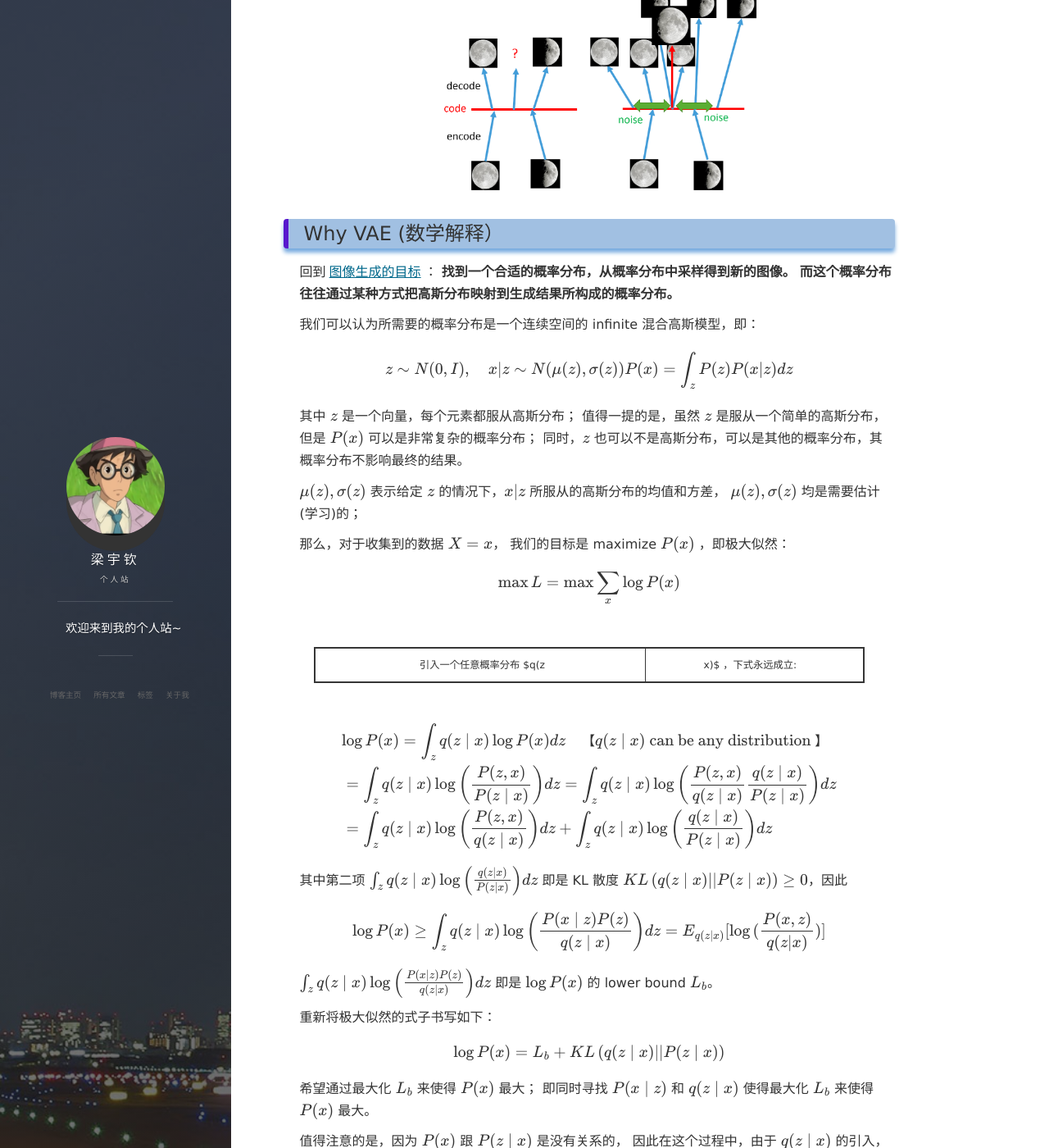
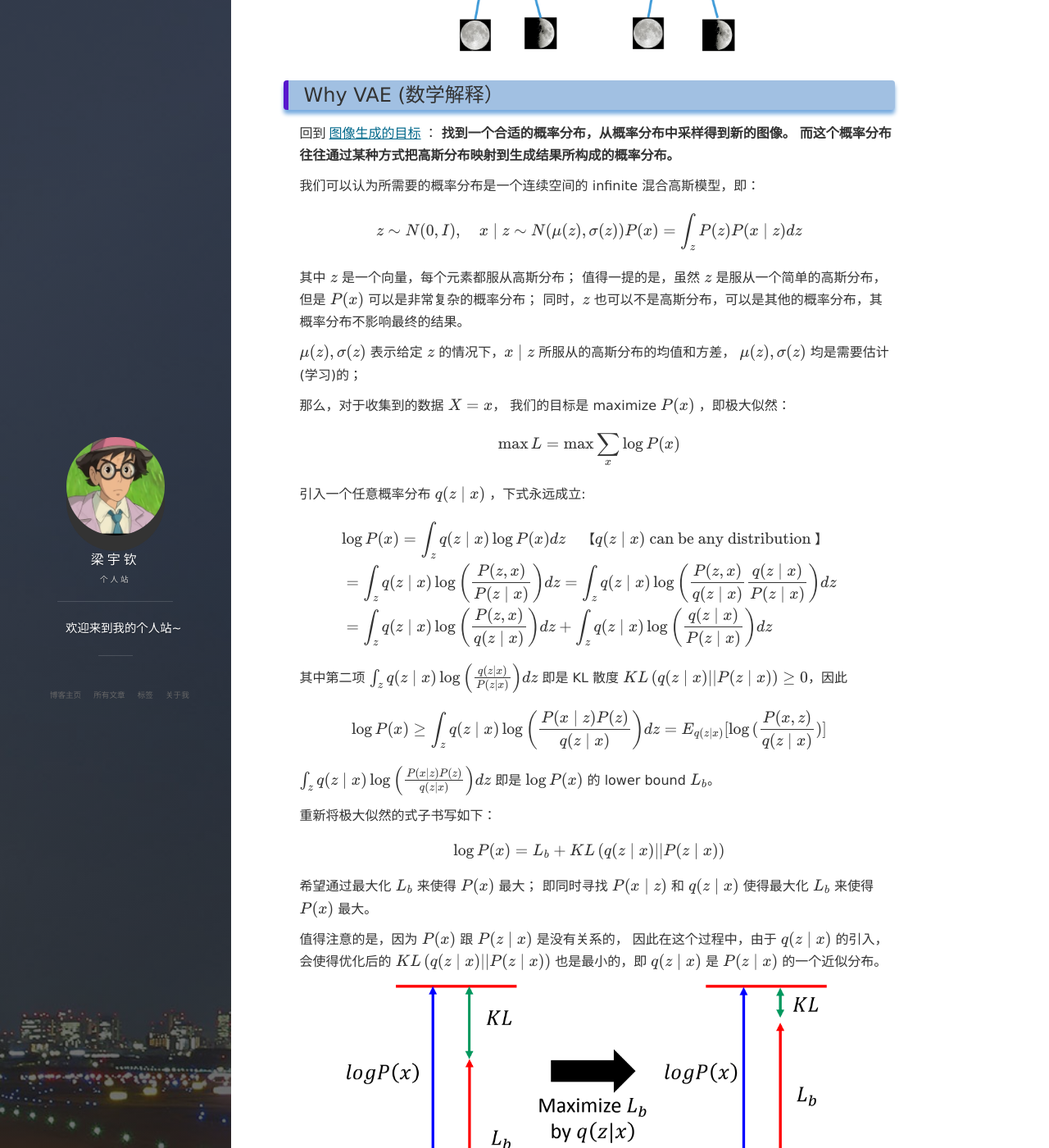
Before and after one commit to iYuqinL/iYuqinL.github.io, a Jekyll site: the page built from _posts/2023-06-17-image_generation_VAE.md, in a window 1280 px wide and 1400 px high, scrolled down 1910 px. Shown: the whole window at 82% size. Built offline with Jekyll 4.4.1, drawn with Linux system fonts in a browser that asks for light colours; nearby versions of some CDN libraries; formulas are drawn with MathJax 3; comment, search, counter and statistics services are not loaded; some of the changed text lies outside the part shown.

Commit message:
fix: fix image size and math equation

```diff
--- a/_posts/2023-06-17-image_generation_VAE.md
+++ b/_posts/2023-06-17-image_generation_VAE.md
@@ -9,7 +9,7 @@
 
 对于普通的Auto Encoder，其框架如下图所示。
 
-<img src="/images/posts/imggen/VAE_00.png" alt="Auto Encoder" style="zoom:33%;" />
+<img src="/images/posts/imggen/VAE_00.png" alt="Auto Encoder" style="zoom:20%;" />
 <!-- ![Auto Encoder](/images/posts/imggen/VAE_00.png) -->
 
 输入一张图像，经过 encoder 编程一个特征向量(code)；然后这个 code 经过一个 decoder 之后输出一张图像。
@@ -24,7 +24,7 @@
 
 VAE就是来解决这个问题，它的基本算法框架如下：
 
-<img src="/images/posts/imggen/VAE_01.png" alt="VAE" style="zoom:33%;" />
+<img src="/images/posts/imggen/VAE_01.png" alt="VAE" style="zoom:20%;" />
 <!-- ![VAE](/images/posts/imggen/VAE_01.png) -->
 
 相比原来的 Auto Encoder，VAE 对 code 进行了改变：
@@ -66,7 +66,7 @@
 同时，由于编码点的覆盖区域会产生 overlap，从而编码空间对于 Decoder 可能是比较线性/平滑的；
 这就使得 VAE 能够将从编码空间(code space)采样的编码恢复出正常的图像。
 
-<img src="/images/posts/imggen/VAE_02.png" alt="intuitiveVAE" style="zoom:33%;" />
+<img src="/images/posts/imggen/VAE_02.png" alt="intuitiveVAE" style="zoom:36%;" />
 <!-- ![intuitive VAE](/images/posts/imggen/VAE_02.png) -->
 
 ## Why VAE (数学解释）
@@ -78,15 +78,15 @@
 我们可以认为所需要的概率分布是一个连续空间的 infinite 混合高斯模型，即：
 
 $$
-z \sim N(0, I) , \quad x | z \sim N(\mu(z), \sigma(z)) \\
-P(x) = \int_z P(z)P(x|z) dz
+z \sim N(0, I) , \quad x \mid z \sim N(\mu(z), \sigma(z)) \\
+P(x) = \int_z P(z)P(x \mid z) dz
 $$
 
 其中 $z$ 是一个向量，每个元素都服从高斯分布；
 值得一提的是，虽然 $z$ 是服从一个简单的高斯分布，但是 $P(x)$ 可以是非常复杂的概率分布；
 同时，$z$ 也可以不是高斯分布，可以是其他的概率分布，其概率分布不影响最终的结果。
 
-$\mu(z), \sigma(z)$ 表示给定 $z$ 的情况下，$x | z$ 所服从的高斯分布的均值和方差，
+$\mu(z), \sigma(z)$ 表示给定 $z$ 的情况下，$x \mid z$ 所服从的高斯分布的均值和方差，
 $\mu(z), \sigma(z)$ 均是需要估计(学习)的；
 
 那么，对于收集到的数据 $X = \{x\}$，
@@ -96,7 +96,7 @@
  \max L = \max \sum_{x} \log P(x)
 $$
 
-引入一个任意概率分布 $q(z|x)$ ，下式永远成立:
+引入一个任意概率分布 $q(z \mid x)$ ，下式永远成立:
 
 $$
 \begin{aligned}
@@ -116,7 +116,7 @@
 $$
 \log P(x) \geq \int_z q(z \mid x)
 \log \left(\frac{P(x \mid z) P(z)}{q(z \mid x)}\right) d z =
-E_{q(z|x)}[\log{(\frac{P(x,z)}{q(z|x)})}]
+E_{q(z\mid x)}[\log{(\frac{P(x,z)}{q(z \mid x)})}]
 $$
 
 $\int_z q(z \mid x) \log \left(\frac{P(x \mid z) P(z)}{q(z \mid x)}\right) d z$
@@ -136,8 +136,8 @@
 跟 $P(z \mid x)$ 是没有关系的，
 因此在这个过程中，由于 $q(z \mid x)$ 的引入，
 会使得优化后的 $KL\left(q(z\mid x) || P(z \mid x) \right)$
-也是最小的，即 $q(z | x)$ 是
-$P(z | x)$ 的一个近似分布。
+也是最小的，即 $q(z \mid x)$ 是
+$P(z \mid x)$ 的一个近似分布。
 
 <img src="/images/posts/imggen/VAE_03.png" alt="log likely" style="zoom:33%;" />
 <!-- ![log likely](/images/posts/imggen/VAE_03.png) -->
@@ -158,19 +158,20 @@
 
 ### connect to VAE
 
-如前面所述，$\mu(z), \sigma(z)$ 表示给定 $z$ 的情况下，$x | z$ 所服从的高斯分布的均值和方差，
+如前面所述，$\mu(z), \sigma(z)$ 表示给定 $z$ 的情况下，$x \mid z$ 所服从的高斯分布的均值和方差，
 $\mu(z), \sigma(z)$ 均是需要估计(学习)的；在VAE是通过一个网络(Decoder)来学习这个函数。
 
 <img src="/images/posts/imggen/VAE_04.png" alt="VAE Decoder" style="zoom:33%;" />
 <!-- ![VAE Decoder](/images/posts/imggen/VAE_04.png) -->
 
-同样使用一个神经网络(Encoder)来拟合 $q(z|x)$, $z | x \sim N(\mu(x), \sigma(x))$
+同样使用一个神经网络(Encoder)来拟合 $q(z \mid x)$,
+$z \mid x \sim N(\mu(x), \sigma(x))$
 
 <img src="/images/posts/imggen/VAE_05.png" alt="VAE Encoder" style="zoom:33%;" />
 <!-- ![VAE Encoder](/images/posts/imggen/VAE_05.png) -->
 
 因此 minimize $KL(q(z\mid x) || P(z))$，
-即是优化 NN‘ 的参数使得 $q(z | x)$跟
+即是优化 NN‘ 的参数使得 $q(z \mid x)$跟
  $P(z) = N(0, 1)$ 接近，即
 
 $$
@@ -181,11 +182,11 @@
 第二项 maximize
 
 $$
-\int_z q(z \mid x) \log P(x \mid z) d z = E_{q(z|x)}[\log P(x|z)]
+\int_z q(z \mid x) \log P(x \mid z) d z = E_{q(z \mid x)}[\log P(x \mid z)]
 $$
 
-即是最大化在 $q(z | x)$
-下的期望$E_{q(z|x)}[\log P(x|z)]$，这就是 auto encoder 做的事情
+即是最大化在 $q(z \mid x)$
+下的期望$E_{q(z \mid x)}[\log P(x \mid z)]$，这就是 auto encoder 做的事情
 
 <img src="/images/posts/imggen/VAE_06.png" alt="VAE" style="zoom:33%;" />
 <!-- ![VAE](/images/posts/imggen/VAE_06.png) -->
```
